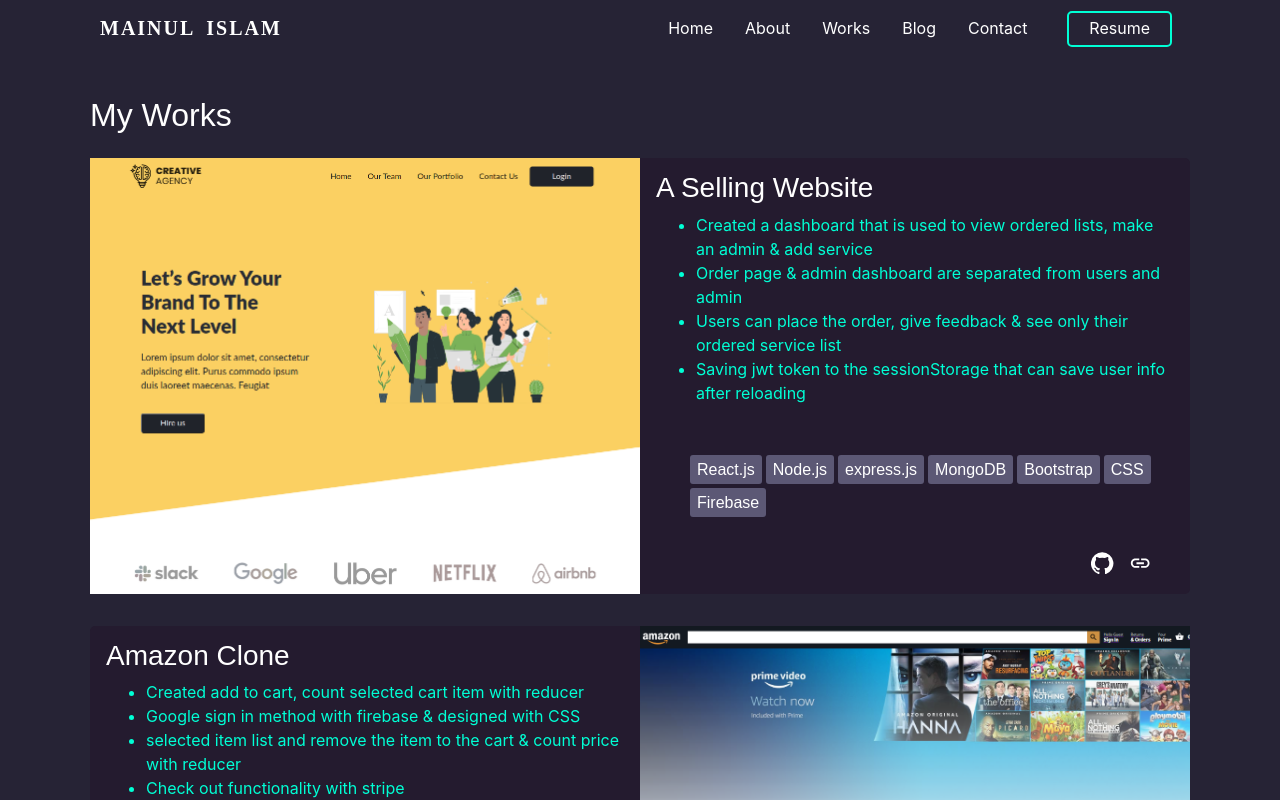
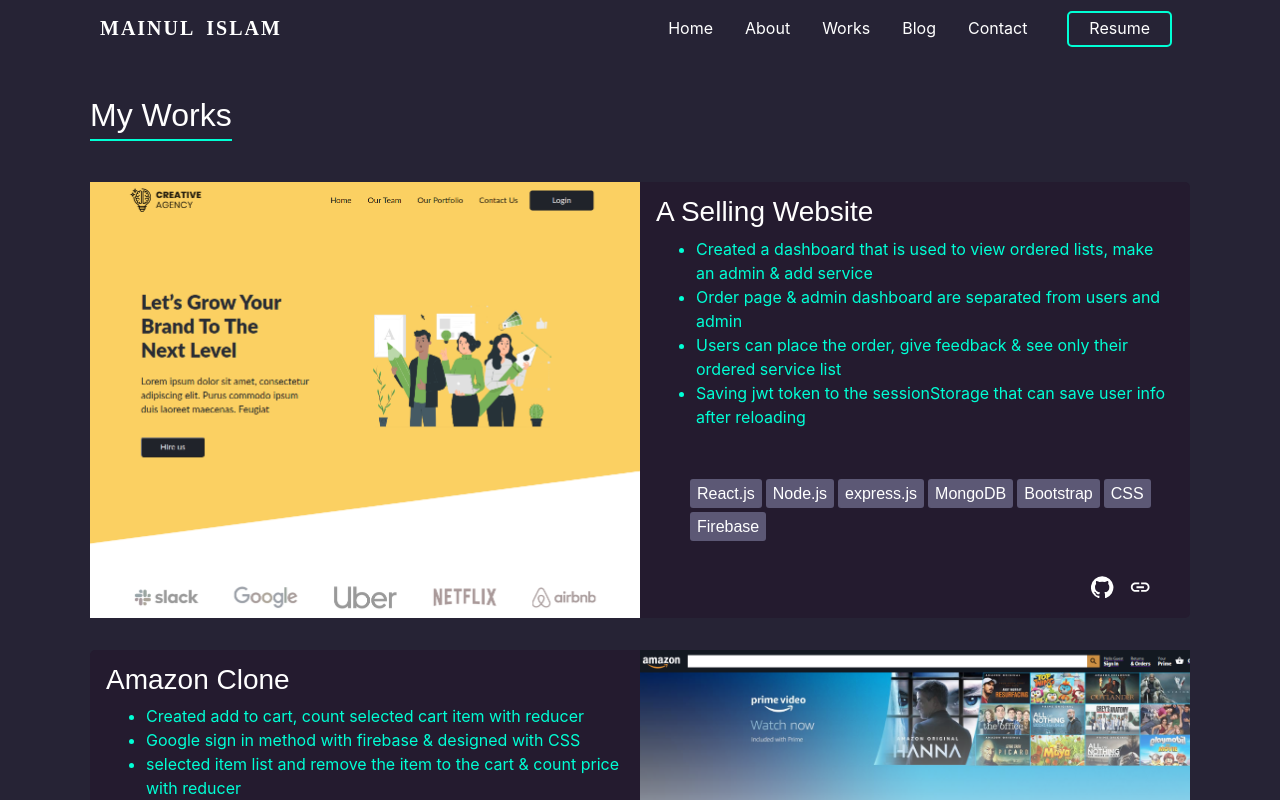
Before and after one commit to CrazyPythonLover1/ReactJs-Portfolio, a React (Create React App) app: page /work in a window 1280 px wide. Shown: the top 800 px of the page. Built offline with nearby package versions, Linux system fonts and the light colour scheme.

Commit message:
footer added to the about and work pages

```diff
--- a/src/components/About/About.js
+++ b/src/components/About/About.js
@@ -3,6 +3,7 @@ import './About.css';
 import profilePic from '../../images/Github-profile-pic.png'
 import Navbar from '../Shared/Navbar';
 import Typical from 'react-typical'
+import Footer from '../Home/Footer/Footer';
 
 const About = () => {
     return (
@@ -226,6 +227,7 @@ const About = () => {
                     </div>
                 </div>
             </div>
+            <Footer/>
         </main>
     );
 };
--- a/src/components/Home/Footer/Footer.js
+++ b/src/components/Home/Footer/Footer.js
@@ -7,7 +7,7 @@ import InstagramIcon from '@material-ui/icons/Instagram';
 
 const Footer = () => {
     return (
-        <footer>
+        <footer className="container-fluid">
             <div className="row">
                 <div className="col-md-12">
                     <div className="social">
@@ -17,13 +17,13 @@ const Footer = () => {
                         <a href="https://www.instagram.com/mainul_islam_faruqi/"> <InstagramIcon/> </a>
                     </div>
 
-                    <p>
+                    {/* <p>
                           Modified with love by the Answarit team <span> ♥️ </span>
-                    </p>
+                    </p> */}
 
                     <p className="copyright">
-                          &copy; All credit goes to Mainul Islam - Copyright 2020 Mainul Ialam
-                          Developed by <a title="Styleshout" href="http://www..com/">Mainul Islam</a>
+                          &copy;Copyright 2020 Mainul Ialam
+                          Developed by <a title="Styleshout" href="/about">Mainul Islam</a>
                     </p>
 
 
--- a/src/components/Work/Work.css
+++ b/src/components/Work/Work.css
@@ -5,8 +5,14 @@
 
 .work-container{
     padding-top: 96px;
+    padding-bottom: 96px;
     max-width: 1100px;
     margin: auto;
+}
+
+h2 span{
+    border-bottom: 2px solid #00ffd5;
+    padding-bottom: 6px;
 }
 
 /* .MuiGrid-container{
--- a/src/components/Work/Work.js
+++ b/src/components/Work/Work.js
@@ -8,6 +8,7 @@ import GitHubIcon from '@material-ui/icons/GitHub';
 import LinkIcon from '@material-ui/icons/Link';
 
 import resumeData from '../../fakeData/resumeData';
+import Footer from '../Home/Footer/Footer';
 
 
 
@@ -38,7 +39,7 @@ const Work = () => {
             <Navbar />
             <section className="container-fluid px-sm-5">
                 <div className="work-container">
-                    <h2 className="text-white mb-4"> <span > My Works</span></h2>
+                    <h2 className="text-white mb-5"> <span > My Works</span></h2>
 
                     <div  className="project-container" >
 
@@ -97,6 +98,8 @@ const Work = () => {
                     </div>
                 </div>
             </section>
+
+            <Footer/>
         </main>
     );
 };
```
